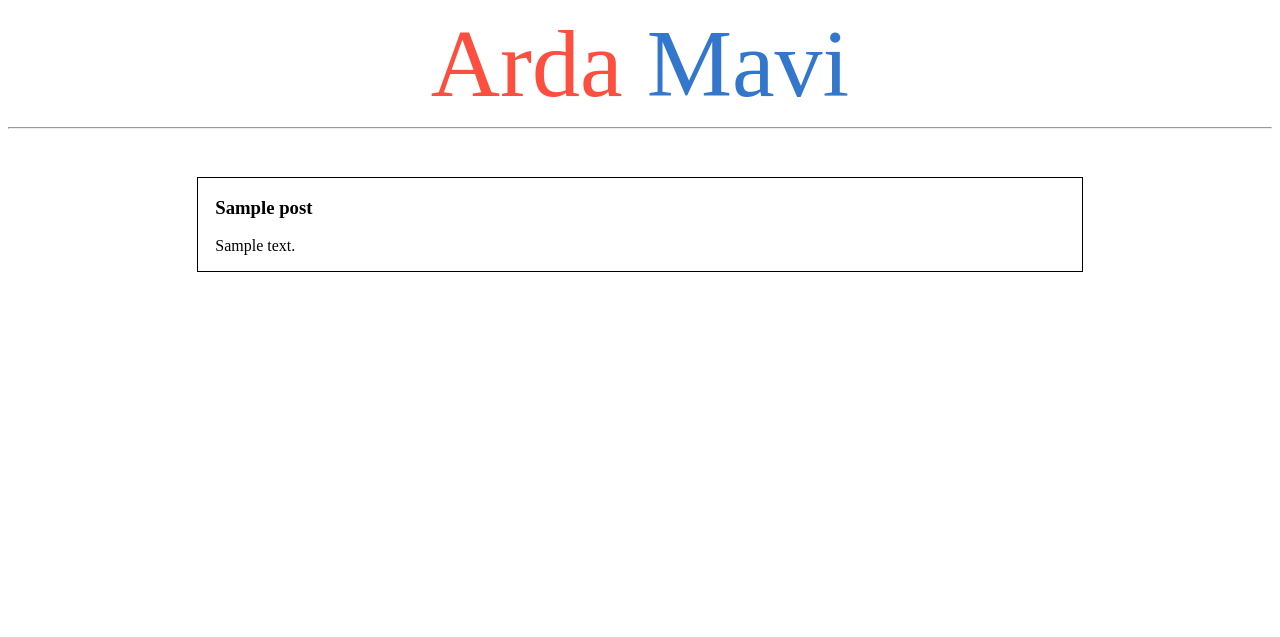
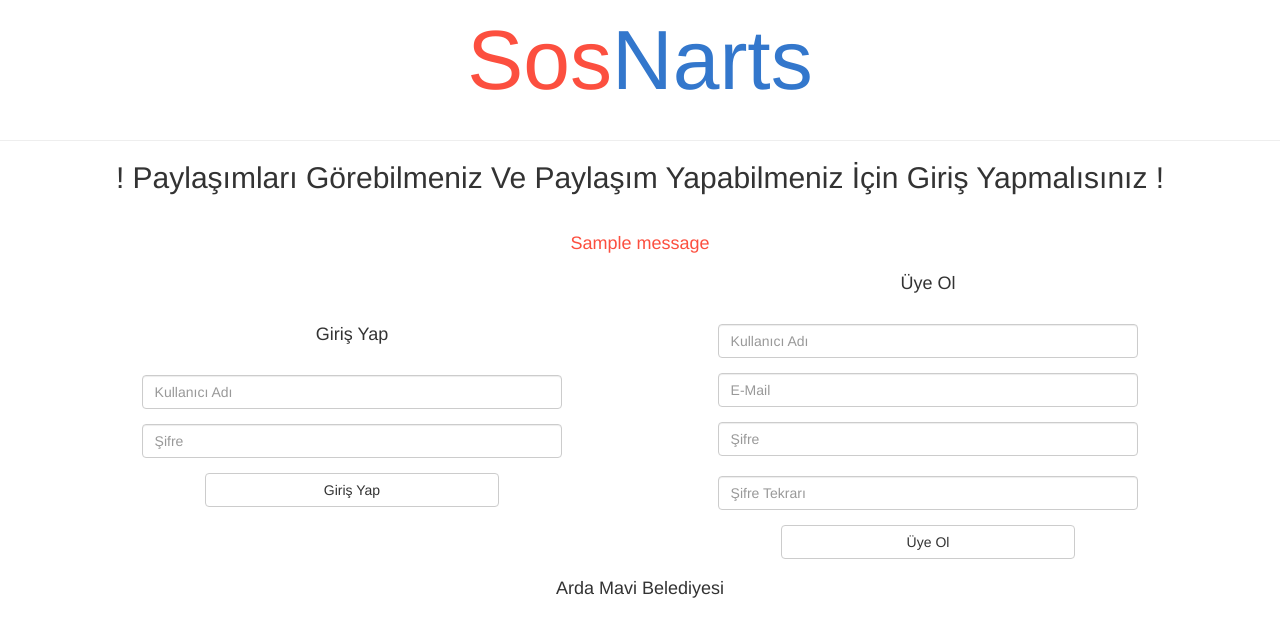
Before and after one commit to ardamavi/Sosyal-Ag, a Django app: page / in a window 1280 px wide. Shown: the top 637 px of the page. Run offline with Django 3.2, Linux system fonts and the light colour scheme; tables that the repository leaves empty hold one stand-in row (values such as "Sample post"); one stand-in notice (Sample message) is shown; some libraries are stand-ins or nearby versions.

Commit message:
Üyelik Sistemi Ekleniyor

```diff
--- a/sosyalAg/mavi/models.py
+++ b/sosyalAg/mavi/models.py
@@ -4,7 +4,7 @@ from django.db import models
 
 class Post(models.Model):
     name = models.CharField(max_length=100)
-    text = models.CharField(max_length=112)
+    text = models.CharField(max_length=140)
 
     def __str__(self):
         return (self.name + " - " + self.text)
--- /dev/null
+++ b/sosyalAg/mavi/static/script.js
@@ -0,0 +1,26 @@
+function formAcilsinMi() {
+  if(document.getElementById("errMessage") != null &&
+    document.getElementById("errMessage").innerText !== ""){
+    formAc();
+  }
+}
+
+window.onload = formAcilsinMi;
+
+function formAc(){
+    document.getElementById("ypForm").style.display = "block";
+    document.getElementById("iptalBtn").style.display = "block";
+    document.getElementById("ypBtn").style.display = "none";
+}
+
+function formKapa(){
+    document.getElementById("ypForm").style.display = "none";
+    document.getElementById("iptalBtn").style.display = "none";
+    document.getElementById("ypBtn").style.display = "block";
+    document.getElementById("errMessage").textContent = "";
+}
+
+function cikisYapAction(){
+    window.open("/admin/logout", "_self");
+    window.open("/", "_self");
+}
--- a/sosyalAg/mavi/static/style.css
+++ b/sosyalAg/mavi/static/style.css
@@ -1,7 +1,7 @@
 .post {
   width: 100%;
   text-align: center;
-  padding-top: 40px;
+  padding-top: 30px;
 }
 .one-post {
   width: 70%;
@@ -9,18 +9,51 @@
   border: solid 1px;
 }
 .one-name {
-  padding-left: 2%;
+    padding-left: 2%;
+    font-size: 20px;
 }
 .one-text {
-  padding-left: 2%;
+    padding-left: 2%;
+    width: 50%;
+    font-size: 15px;
 }
 .header {
     width: 100%;
     text-align: center;
 }
-.header-text {
-    font-size: 6em;
+#ypBtn {
+    display: block;
+    width: 30%;
+    height: 50px;
+    font-size: 20px;
 }
-.not-link {
-    text-decoration: none;
+#ypForm {
+    display: none;
 }
+#iptalBtn {
+    display: none;
+    width: 6%;
+    height: 30px;
+    font-size: 13px;
+}
+
+.girisUyeBtn {
+    width: 30%;
+    height: 70px;
+}
+
+#girisUye {
+    width: 90%;
+}
+
+#girisForm {
+    padding-top: 51px;
+    padding-bottom: 52px;
+    width: 50%;
+    float: left;
+}
+
+#uyeForm {
+    width: 50%;
+    float: right;
+}
--- a/sosyalAg/mavi/templates/index.html
+++ b/sosyalAg/mavi/templates/index.html
@@ -3,32 +3,113 @@
 
     <head>
         {% load static %}
-        <title>Arda Mavi</title>
+        <title>SosNarts</title>
         <meta charset="UTF-8">
+
+        <script type="text/javascript" src="{% static "script.js" %}"></script>
+
         <link rel="stylesheet" type="text/css" href="{% static "style.css" %}">
+
+        <link rel="stylesheet" href="https://maxcdn.bootstrapcdn.com/bootstrap/3.3.7/css/bootstrap.min.css" integrity="sha384-BVYiiSIFeK1dGmJRAkycuHAHRg32OmUcww7on3RYdg4Va+PmSTsz/K68vbdEjh4u" crossorigin="anonymous">
+
     </head>
 
     <body>
 
         <div class="header">
-            <a class="not-link" href="javascript:history.go(0)">
-                <div class="header-text">
-                    <span style="color:#fc4f3f;">Arda</span> <span style="color:#3377CC;">Mavi</span>
-                </div>
+            <a style="text-decoration: none; font-size: 6em;" href="/">
+                    <span style="color:#fc4f3f;">Sos</span><span style="color:#3377CC;">Narts</span>
             </a>
             <hr/>
         </div>
+        {% if user.is_authenticated %}
+        <center>
+          <h4 id="errMessage" style="color:#fc4f3f">
+            {% if messages %}
+                  {% for message in messages %}
+                    {{ message }}
+                  {% endfor %}
+            {% endif %}
+          </h4>
+            <div id="ypForm">
+                <form method="post" action="/post" style="width: 30%; padding: 20px;">
+                    {% csrf_token %}
+                    <div class="form-group">
+                      <input class="form-control" name="kullaniciAdi" placeholder="Kullanıcı Adı" maxlength="100">
+                    </div>
+                    <div class="form-group">
+                        <textarea style="max-width: 100%;" class="form-control" name="metin" placeholder="Metin" maxlength="140" rows="3"></textarea>
+                    </div>
+                        <button style="width: 70%;" type="submit" class="btn btn-default" onclick="formKapa()">Gönder</button>
+                 </form>
+            </div>
+
+          <button id="ypBtn" class="btn btn-default" onclick="formAc()">Yazı Paylaş</button>
+          <button id="iptalBtn" class="btn btn-default" onclick="formKapa()">İptal</button>
+        </center>
 
         {% for post in posts %}
         <div class="post">
           <center>
             <div class="one-post">
               <h3 class="one-name">{{ post.name }}</h3>
-              <p class="one-text">{{ post.text }}</p>
+              <div class="one-text">
+                <p>{{ post.text }}</p>
+              </div>
             </div>
           </center>
         </div>
         {% endfor %}
+<button onclick="cikisYapAction()">ÇK</button>
+        {% else %}
+        <center>
+            <h2>! Paylaşımları Görebilmeniz Ve Paylaşım Yapabilmeniz İçin Giriş Yapmalısınız !</h2>
+            <br/>
+            <div id="girisUye">
+                <h4 id="errMessage" style="color:#fc4f3f">
+                    {% if messages %}
+                          {% for message in messages %}
+                            {{ message }}
+                          {% endfor %}
+                    {% endif %}
+                </h4>
+              <div id="girisForm">
+                  <h4>Giriş Yap</h4>
+                <form method="post" action="/girisYap" style="width: 80%; padding: 20px;">
+                    {% csrf_token %}
+                    <div class="form-group">
+                      <input class="form-control" name="kullaniciAdi" placeholder="Kullanıcı Adı" maxlength="100">
+                    </div>
+                    <div class="form-group">
+                        <input class="form-control" type="password" name="sifre" placeholder="Şifre" maxlength="100">
+                    </div>
+                        <button style="width: 70%;" type="submit" class="btn btn-default">Giriş Yap</button>
+                 </form>
+
+              </div>
+              <div id="uyeForm">
+                  <h4>Üye Ol</h4>
+                <form method="post" action="/uyeOl" style="width: 80%; padding: 20px;">
+                    {% csrf_token %}
+                    <div class="form-group">
+                      <input class="form-control" name="kullaniciAdi" placeholder="Kullanıcı Adı" maxlength="100">
+                    </div>
+                    <div class="form-group">
+                      <input class="form-control" name="eMail" placeholder="E-Mail" maxlength="100">
+                    </div>
+                    <div class="form-group">
+                        <input class="form-control" type="password" name="sifre" placeholder="Şifre" maxlength="100">
+                        <br />
+                        <input class="form-control" type="password" name="sifre2" placeholder="Şifre Tekrarı" maxlength="100">
+                    </div>
+                        <button style="width: 70%;" type="submit" class="btn btn-default">Üye Ol</button>
+                 </form>
+
+              </div>
+            </div>
+            <h4>Arda Mavi Belediyesi</h4>
+        </center>
+        {% endif %}
 
     </body>
 
--- a/sosyalAg/mavi/urls.py
+++ b/sosyalAg/mavi/urls.py
@@ -4,4 +4,7 @@ from . import views
 
 urlpatterns = [
     url(r'^$', views.IndexView.as_view(), name='index'),
+    url(r'^post', views.post, name="post"),
+    url(r'^girisYap', views.girisYap, name="girisYap"),
+    #url(r'^uyeOl', views.uyeOl, name="uyeOl")
 ]
--- a/sosyalAg/mavi/views.py
+++ b/sosyalAg/mavi/views.py
@@ -1,10 +1,45 @@
+from django.shortcuts import redirect
 from django.shortcuts import render
 from django.http import HttpResponse
 from django.views import generic
 from .models import Post
+from django.views.generic import View
+import sqlite3
+from django.contrib import messages
+from django.contrib.auth import authenticate, login, logout
 
 
 class IndexView(generic.ListView):
     model = Post
     template_name = 'index.html'
     context_object_name = 'posts'
+
+    def get_queryset(self):
+        return Post.objects.all()[::-1]
+
+def post(request):
+    kullaniciAdi = request.POST['kullaniciAdi']
+    metin = request.POST['metin']
+    if kullaniciAdi == "":
+        kullaniciAdi = "Anonim"
+    if metin == "":
+        messages.add_message(request, messages.INFO, "! Metin Boş Geçilemez !")
+    else:
+        conn = sqlite3.connect("db.sqlite3")
+        db = conn.cursor()
+        db.execute("INSERT INTO mavi_post VALUES (NULL ,'{0}','{1}')".format(kullaniciAdi, metin))
+        if conn:
+            conn.commit()
+            conn.close()
+    return redirect("mavi:index")
+
+def girisYap(request):
+    kullaniciAdi = request.POST['kullaniciAdi']
+    sifre = request.POST['sifre']
+    if kullaniciAdi == "" or sifre == "":
+        messages.add_message(request, messages.INFO, "! Alanlar Boş Bırakılamaz !")
+    else:
+        user = authenticate(username=kullaniciAdi, password=sifre)
+        if user is not None:
+            login(request, user)
+    return redirect("mavi:index")
--- a/sosyalAg/sosyalAg/urls.py
+++ b/sosyalAg/sosyalAg/urls.py
@@ -17,6 +17,6 @@ from django.conf.urls import include, url
 from django.contrib import admin
 
 urlpatterns = [
-    url(r'^', include('mavi.urls')),
+    url(r'^', include('mavi.urls', namespace="mavi", app_name="mavi")),
     url(r'^admin/', admin.site.urls)
 ]
```
